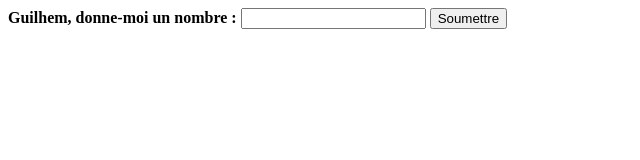
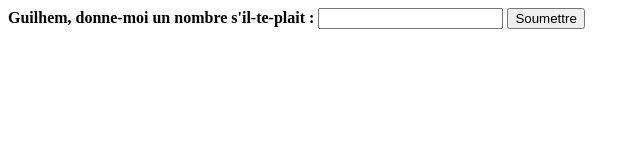
Before and after one commit to vallooy/pica, a plain HTML site: page inst/www/index.html in a window 1280 px wide. Shown: the whole page, without its empty margins (0-640 px from the left). Drawn offline with nearby package versions, Linux system fonts and the light colour scheme.

Commit message:
Update index.html

```diff
--- a/inst/www/index.html
+++ b/inst/www/index.html
@@ -42,7 +42,7 @@
 
   <body>
     <form>
-      <b>Guilhem, donne-moi un nombre : </b> <input type="number" id="namefield">
+      <b>Guilhem, donne-moi un nombre s'il-te-plait : </b> <input type="number" id="namefield">
       <button type="submit" id="valeursubmit" class="btn btn-default">Soumettre</button>
    </form>
   <p id="output"></p>
```
